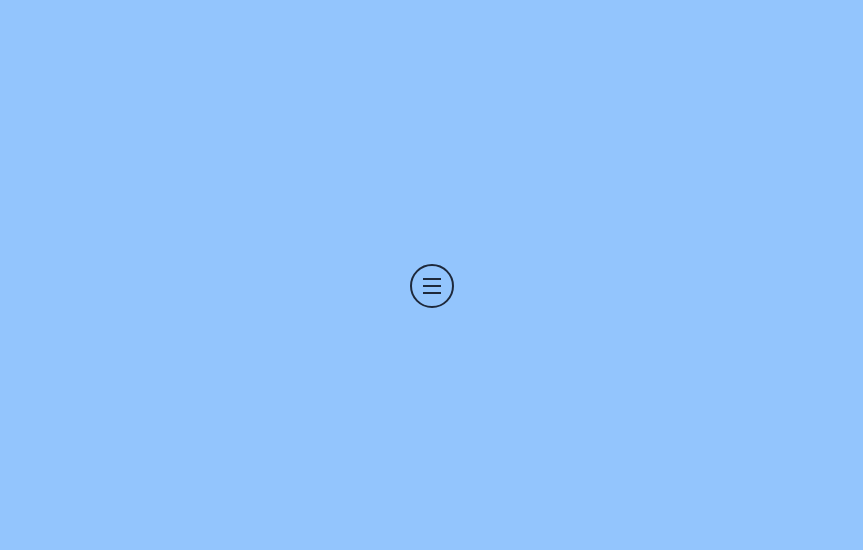
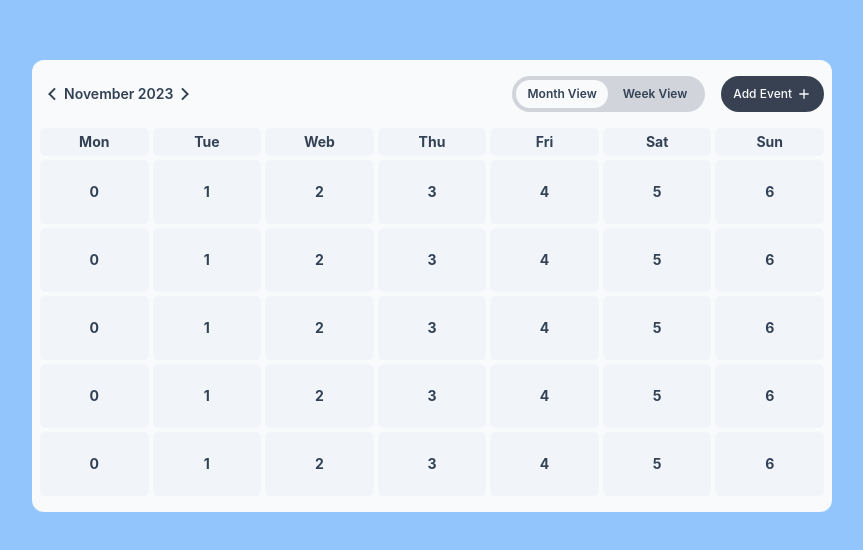
Before and after one commit to phamhuulocforwork/combillUI, a React (Create React App) app: page / in a window 1280 px wide. Shown: the part 114-664 px from the top of the page, without its empty margins (208-1071 px from the left). Built offline with nearby package versions, Linux system fonts and the light colour scheme.

Commit message:
Calendar + dropdown menu

```diff
--- a/package.json
+++ b/package.json
@@ -6,6 +6,7 @@
     "@testing-library/jest-dom": "^5.17.0",
     "@testing-library/react": "^13.4.0",
     "@testing-library/user-event": "^13.5.0",
+    "framer-motion": "^11.0.13",
     "react": "^18.2.0",
     "react-dom": "^18.2.0",
     "react-scripts": "^5.0.1",
--- a/src/App.jsx
+++ b/src/App.jsx
@@ -24,8 +24,8 @@ function App() {
       {/* <Subscription></Subscription> */}
       {/* <UserList></UserList> */}
       {/* <Feedback></Feedback> */}
-      {/* <Calendar></Calendar> */}
-      <DropdownMenu></DropdownMenu>
+      <Calendar></Calendar>
+      {/* <DropdownMenu></DropdownMenu> */}
     </div>
   )
 }
--- /dev/null
+++ b/src/components/SiderToggle/index.jsx
@@ -0,0 +1,49 @@
+import { motion } from 'framer-motion'
+import { useState } from 'react'
+
+const TOGGLE_CLASSES =
+  'text-xs font-semibold flex items-center gap-2 px-3 md:pl-3 md:pr-3.5 py-3 md:py-1.5 transition-colors relative z-10'
+
+const SliderToggle = ({ sliderName }) => {
+  const [selected, setSelected] = useState(true)
+
+  return (
+    <div className="relative flex w-fit items-center rounded-full">
+      <button
+        className={`${TOGGLE_CLASSES} ${
+          selected === true ? 'text-slate-700' : 'text-slate-700'
+        }`}
+        onMouseDown={(e) => e.preventDefault()}
+        onClick={() => {
+          setSelected((prev) => !prev)
+        }}
+      >
+        <span className="relative z-10">{sliderName[0]}</span>
+      </button>
+      <button
+        className={`${TOGGLE_CLASSES} ${
+          selected === false ? 'text-slate-700' : 'text-slate-700'
+        }`}
+        onMouseDown={(e) => e.preventDefault()}
+        onClick={() => {
+          setSelected((prev) => !prev)
+        }}
+      >
+        <span className="relative z-10">{sliderName[1]}</span>
+      </button>
+      <div
+        className={`absolute inset-0 z-0 flex ${
+          selected === false ? 'justify-end' : 'justify-start'
+        }`}
+      >
+        <motion.span
+          layout
+          transition={{ type: 'spring', damping: 15, stiffness: 250 }}
+          className="h-full w-1/2 rounded-full bg-slate-50"
+        />
+      </div>
+    </div>
+  )
+}
+
+export default SliderToggle
--- a/src/features/Calendar/index.jsx
+++ b/src/features/Calendar/index.jsx
@@ -1,8 +1,89 @@
 import React from 'react'
 import PropTypes from 'prop-types'
+import SliderToggle from '../../components/SiderToggle'
 
 const Calendar = () => {
-  return <div className=""></div>
+  const sliderName = ['Month View', 'Week View']
+
+  const days = ['Mon', 'Tue', 'Web', 'Thu', 'Fri', 'Sat', 'Sun']
+
+  return (
+    <div className="bg-slate-50 w-[50rem] rounded-xl p-2 text-slate-700">
+      <div className="flex justify-between pt-2 pb-4 items-center">
+        <div className="flex items-center">
+          <svg
+            xmlns="http://www.w3.org/2000/svg"
+            viewBox="0 0 24 24"
+            fill="currentColor"
+            className="w-6 h-6 cursor-pointer transition duration-300 hover:scale-110"
+            onMouseDown={(e) => e.preventDefault()}
+          >
+            <path d="M10.8284 12.0007L15.7782 16.9504L14.364 18.3646L8 12.0007L14.364 5.63672L15.7782 7.05093L10.8284 12.0007Z"></path>
+          </svg>
+          <p
+            className="text-sm font-semibold cursor-default"
+            onMouseDown={(e) => e.preventDefault()}
+          >
+            November 2023
+          </p>
+          <svg
+            xmlns="http://www.w3.org/2000/svg"
+            viewBox="0 0 24 24"
+            fill="currentColor"
+            className="w-6 h-6 cursor-pointer transition duration-300 hover:scale-110"
+            onMouseDown={(e) => e.preventDefault()}
+          >
+            <path d="M13.1717 12.0007L8.22192 7.05093L9.63614 5.63672L16.0001 12.0007L9.63614 18.3646L8.22192 16.9504L13.1717 12.0007Z"></path>
+          </svg>
+        </div>
+        <div className="flex gap-4">
+          <div className="flex items-center bg-gray-300 p-1 rounded-full">
+            <SliderToggle sliderName={sliderName}></SliderToggle>
+          </div>
+          <button className="flex items-center gap-1 bg-gray-700 px-3 py-2 rounded-full text-slate-50 text-xs font-medium">
+            Add Event
+            <svg
+              xmlns="http://www.w3.org/2000/svg"
+              viewBox="0 0 24 24"
+              fill="currentColor"
+              className="w-4 h-4"
+            >
+              <path d="M11 11V5H13V11H19V13H13V19H11V13H5V11H11Z"></path>
+            </svg>
+          </button>
+        </div>
+      </div>
+
+      <div className="grid gap-1 pb-2">
+        {[...Array(1)].map((_, rowIndex) => (
+          <div key={rowIndex} className="grid grid-cols-7 gap-1">
+            {days.map((day, colIndex) => (
+              <div
+                key={colIndex}
+                className="text-center text-sm font-bold bg-slate-100 px-2 py-1 rounded-md cursor-default"
+                onMouseDown={(e) => e.preventDefault()}
+              >
+                {day}
+              </div>
+            ))}
+          </div>
+        ))}
+        {[...Array(5)].map((_, rowIndex) => (
+          <div key={rowIndex} className="grid grid-cols-7 gap-1">
+            {[...Array(7)].map((_, colIndex) => (
+              <div
+                key={colIndex}
+                className="items-center flex justify-center text-sm font-bold cursor-pointer bg-slate-100 w-full h-16 rounded-md"
+                onMouseDown={(e) => e.preventDefault()}
+              >
+                {colIndex}
+              </div>
+            ))}
+          </div>
+        ))}
+      </div>
+    </div>
+  )
 }
 
 Calendar.propTypes = {}
--- a/src/features/DropdownMenu/index.jsx
+++ b/src/features/DropdownMenu/index.jsx
@@ -24,7 +24,12 @@ const DropdownMenu = () => {
   ]
 
   return (
-    <div className="text-slate-800 bg-transparent p-2  rounded-full border-2 border-slate-800">
+    <div>
+      <div
+        className="text-slate-800 relative bg-transparent p-2 cursor-pointer rounded-full border-2 border-slate-800"
+        onClick={() => setOpenDropdownMenu((prev) => !prev)}
+        onMouseDown={(e) => e.preventDefault()}
+      >
         <svg
           xmlns="http://www.w3.org/2000/svg"
           viewBox="0 0 24 24"
@@ -33,6 +38,33 @@ const DropdownMenu = () => {
         >
           <path d="M3 4H21V6H3V4ZM3 11H21V13H3V11ZM3 18H21V20H3V18Z"></path>
         </svg>
+        {openDropdownMenu && (
+          <div
+            className={`absolute rounded-xl bg-slate-50 py-4 top-16 left-1/2 transform -translate-x-1/2
+            before:absolute
+            before:bg-slate-50
+            before:w-6
+            before:h-6
+            before:-top-3
+            before:rotate-45
+            before:left-1/2
+            before:transform
+            before:-translate-x-1/2
+          `}
+          >
+            <ul className="flex flex-col justify-center gap-1">
+              {menuItems.map((menuItem) => (
+                <li
+                  key={menuItem.id}
+                  className="text-slate-800 hover:bg-slate-200 px-12 py-2 cursor-pointer text-nowrap "
+                >
+                  {menuItem.title}
+                </li>
+              ))}
+            </ul>
+          </div>
+        )}
+      </div>
     </div>
   )
 }
--- a/src/features/Feedback/Comment/index.jsx
+++ b/src/features/Feedback/Comment/index.jsx
@@ -25,6 +25,7 @@ const Comment = ({ comment }) => {
             id={comment.id}
             className="hover:bg-slate-300 cursor-pointer p-1 rounded-full relative"
             onClick={() => setOpenDropdownMenu((prev) => !prev)}
+            onMouseDown={(e) => e.preventDefault()}
           >
             <svg
               xmlns="http://www.w3.org/2000/svg"
```
Also changed, not shown: 1 other file (tests, documents, lock files or other folders). Lines whose indentation alone changed are shown as unchanged.
